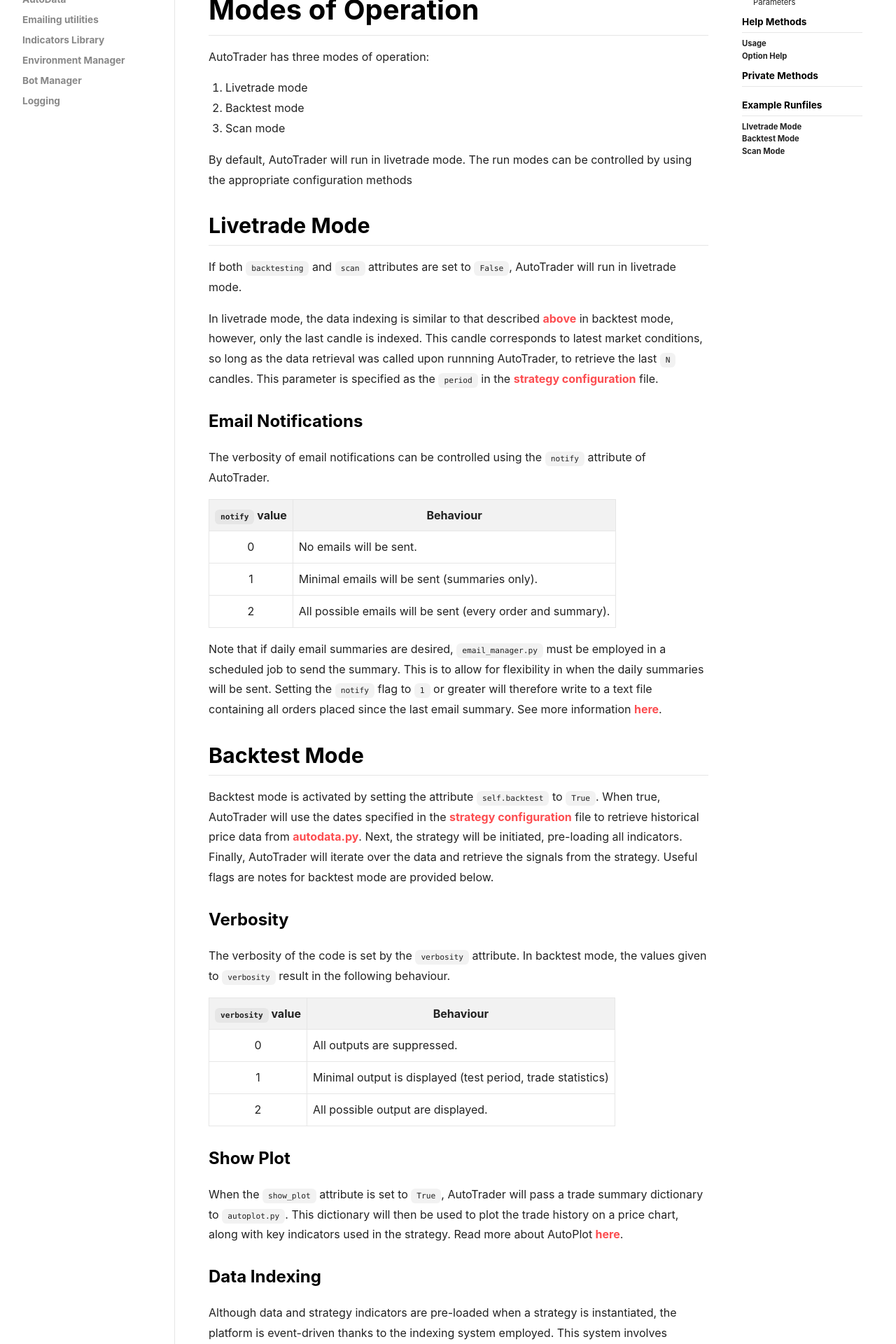
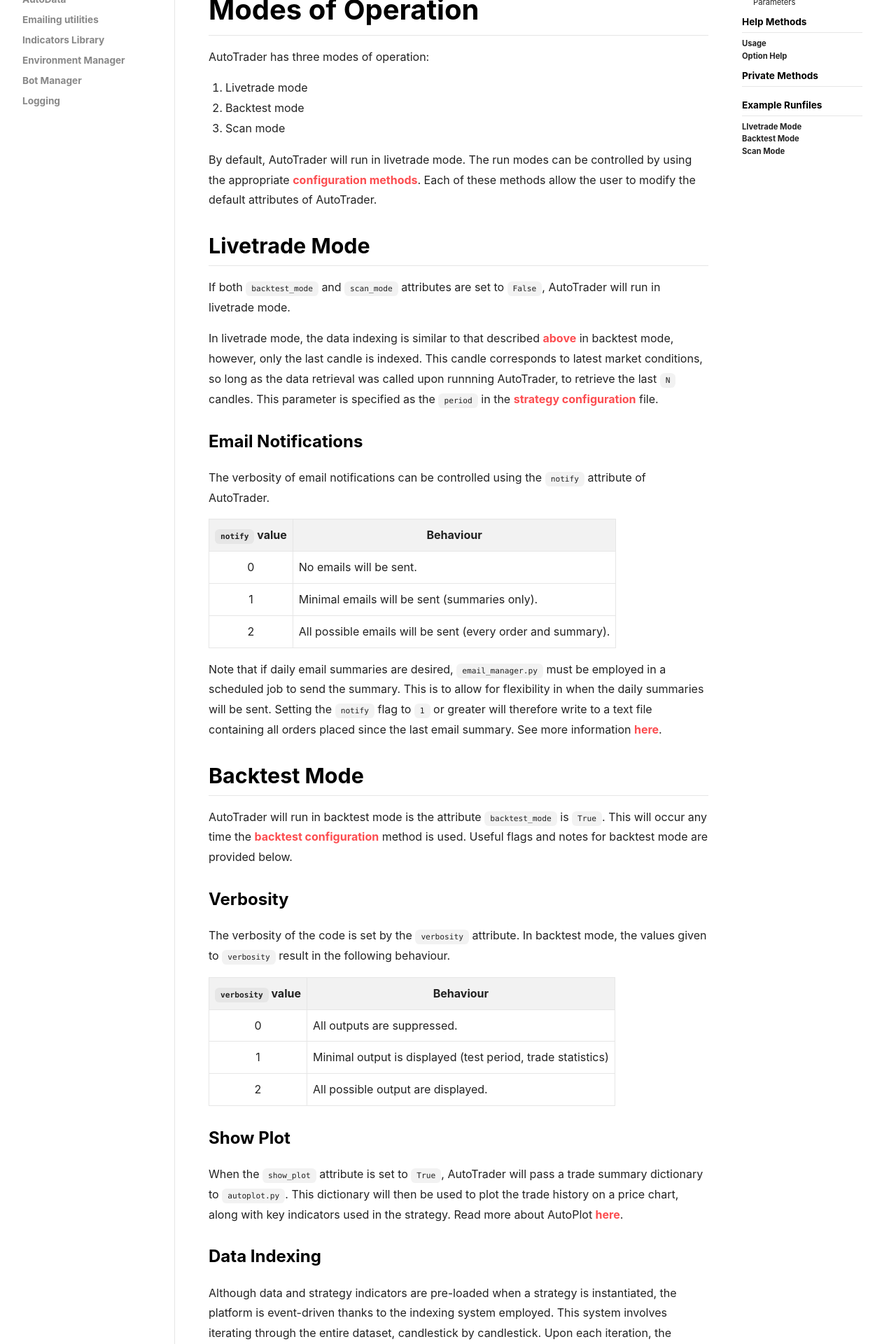
Before and after one commit to kieran-mackle/AutoTrader, a Jekyll site: the page built from content/_documentation/1.1-autotrader.md, in a window 1280 px wide. Shown: the part 480-2400 px from the top of the page at 70% size. Built offline with Jekyll 4.4.1, drawn with Linux system fonts in a browser that asks for light colours; nearby versions of some CDN libraries.

Commit message:
docs: updated

```diff
--- a/content/_documentation/1.1-autotrader.md
+++ b/content/_documentation/1.1-autotrader.md
@@ -24,11 +24,12 @@
   3. Scan mode
 
 By default, AutoTrader will run in livetrade mode. The run modes can be controlled by using the appropriate
-configuration methods
+[configuration methods](#configuration-methods). Each of these methods allow the user to modify the default
+attributes of AutoTrader.
 
 
 ## Livetrade Mode
-If both `backtesting` and `scan` attributes are set to `False`, AutoTrader will run in livetrade mode.
+If both `backtest_mode` and `scan_mode` attributes are set to `False`, AutoTrader will run in livetrade mode.
 
 In livetrade mode, the data indexing is similar to that described [above](#data-indexing) in backtest mode, however, only the last
 candle is indexed. This candle corresponds to latest market conditions, so long as the data retrieval was called upon runnning
@@ -52,10 +53,8 @@
 
 
 ## Backtest Mode
-Backtest mode is activated by setting the attribute `self.backtest` to `True`. When true, AutoTrader will use the dates
-specified in the [strategy configuration](configuration-strategy) file to retrieve historical price data from
-[autodata.py](autodata). Next, the strategy will be initiated, pre-loading all indicators. Finally, AutoTrader will iterate
-over the data and retrieve the signals from the strategy. Useful flags are notes for backtest mode are provided below.
+AutoTrader will run in backtest mode is the attribute `backtest_mode` is `True`. This will occur any time the
+[backtest configuration](#backtest-configuration) method is used. Useful flags and notes for backtest mode are provided below.
 
 ### Verbosity
 The verbosity of the code is set by the `verbosity` attribute. In backtest mode, the values given to `verbosity` result in the
```
